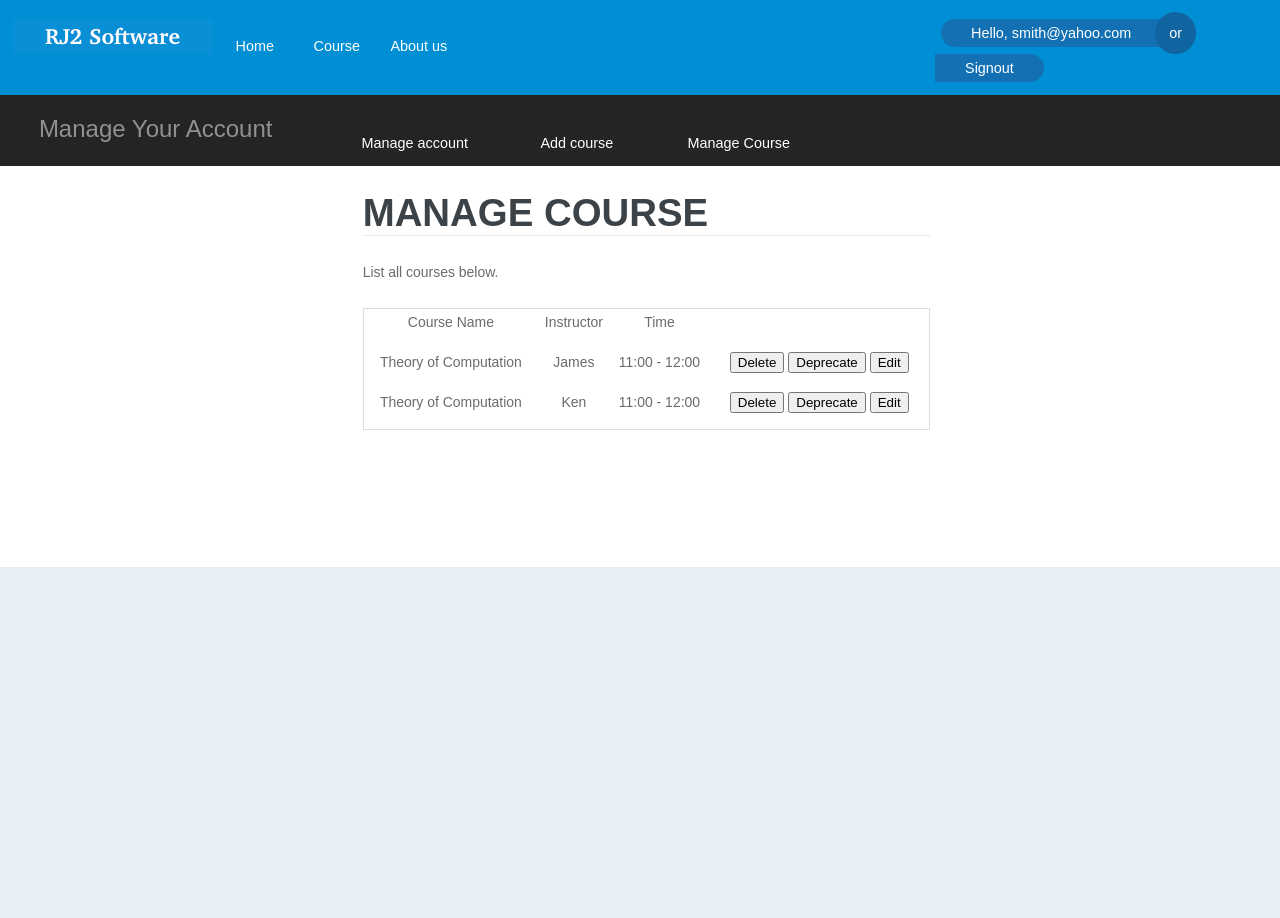
After one commit to justin-f-perez/rj2, a Django app: template rj2/templates/rj2/deleteCourse.html in a window 1280 px wide. The commit adds this page. Run offline with Django 3.2, Linux system fonts and the light colour scheme; the template is opened without the code that fills it, so the values that code supplies are empty; parts of the project's set-up code (start-up, migrations or seed data) failed here and were passed over.

Commit message:
Added Wang's updates to style.css, added his two new templates, modified models and views to support courses (more needs to be done.)

```diff
--- a/rj2/static/rj2/css/style.css
+++ b/rj2/static/rj2/css/style.css
@@ -25,6 +25,20 @@ img{max-width:100%;}
 body {
   font-family: 'Microsoft yahei', sans-serif;
   background: #ffffff;
+}
+
+.showresult {
+    border: 1px solid #D7DFE5;
+    width: 100%;
+    text-align: center;
+}
+
+.showresult td{
+    height:40px;
+    font-size: 0.8725em;
+    line-height:1.9em;
+    color:  #686C70;
+    margin: 4% 0;
 }
 
 #sddm
@@ -55,7 +69,33 @@ body {
 {	color:#76AE41;
 }
 
+.subneg {
+    margin-top: -20px;
+    padding-left: 25%;
+    width: auto;
+    height:23px;
+}
 
+.subneg li
+{	margin: 0;
+    padding-left: 2px;
+    list-style: none;
+    float: left;
+}
+
+.subneg li a
+{	display: block;
+    text-align: center;
+    padding: 5px;
+    font-size:0.9em;
+    width: 150px;
+    color:#ffffff;
+    text-align: center;
+    text-decoration: none}
+
+.subneg li a:hover
+{	color:#76AE41;
+}
 
 .header {
 	background:#008FD5;
--- /dev/null
+++ b/rj2/templates/rj2/deleteCourse.html
@@ -0,0 +1,97 @@
+<!DOCTYPE html PUBLIC "-//W3C//DTD XHTML 1.0 Transitional//EN" "http://www.w3.org/TR/xhtml1/DTD/xhtml1-transitional.dtd">
+<html xmlns="http://www.w3.org/1999/xhtml">
+<head>
+<title>ManageAccount</title>
+
+<link href="css/style.css" rel="stylesheet" type="text/css"/>
+<meta http-equiv="Content-Type" content="text/html; charset=utf-8" />
+<meta name="viewport" content="width=device-width, initial-scale=1, maximum-scale=1">
+</head>
+<body>
+	<!---header--->
+    <div class="header">
+        <div class="logo">
+            <a href="index.html"><img src="images/logo.png" alt=""/></a>
+        </div>
+        <div class="signin">
+            <ul>
+                <li><a href="edit.html">Hello, smith@yahoo.com</a></li>
+                <li class="a"><h6>or</h6></li>
+                <li class="b"><a href="index.html">Signout</a></li>
+                <div class="clear"></div>
+            </ul>
+        </div>
+        <ul id="sddm">
+            <li><a href="#">Home</a>
+            </li>
+            <li><a href="#">Course</a>
+            </li>
+            <li><a href="#">About us</a>
+            </li>
+        </ul>
+        <div class="clear"> </div>
+    </div>
+<!-- start top_bg. -->
+<div class="top_bg">
+<div class="main_top">
+	<h4 class="style">Manage your account</h4>
+    <ul class="subneg">
+        <li><a href="#">Manage account</a>
+        </li>
+        <li><a href="#">Add course</a>
+        </li>
+        <li><a href="#">Manage Course</a>
+        </li>
+    </ul>
+</div>
+</div>
+<!-- start main -->
+<div class="main_bg">
+<div class="main">
+	<div class="edit_center">
+		<h3>Manage Course</h3>
+		<p>List all courses below.</p>
+	<!-- start registration -->
+	<div class="registration">
+	<div class="registration_left">
+		 <div class="registration_form">
+		 <!-- Table -->
+			<table class="showresult">
+                <tr>
+                    <td>Course Name</td>
+                    <td>Instructor</td>
+                    <td>Time</td>
+                </tr>
+                <tr>
+                    <td>Theory of Computation</td>
+                    <td>James</td>
+                    <td>11:00 - 12:00</td>
+                    <td>
+                        <input type="button" value="Delete" id="delete-submit">
+                        <input type="button" value="Deprecate" id="deprecate-submit">
+                        <input type="button" value="Edit" id="edit-submit">
+                    </td>
+                </tr>
+                <tr>
+                    <td>Theory of Computation</td>
+                    <td>Ken</td>
+                    <td>11:00 - 12:00</td>
+                    <td>
+                        <input type="button" value="Delete" id="delete-submit">
+                        <input type="button" value="Deprecate" id="deprecate-submit">
+                        <input type="button" value="Edit" id="edit-submit">
+                    </td>
+                </tr>
+            </table>
+			<!-- /Table -->
+		</div>
+	</div>
+	</div>
+	<!-- end registration -->
+	</div>
+
+	<div class="clear"></div>
+</div>
+</div>
+</body>
+</html>
```
Also changed, not shown: other parts of rj2/static/rj2/css/style.css (+25 -1 lines), rj2/models.py (+22 -10 lines), rj2/templates/rj2/addCourse.html (added, +100 -0 lines), rj2/views.py (+8 -4 lines).
